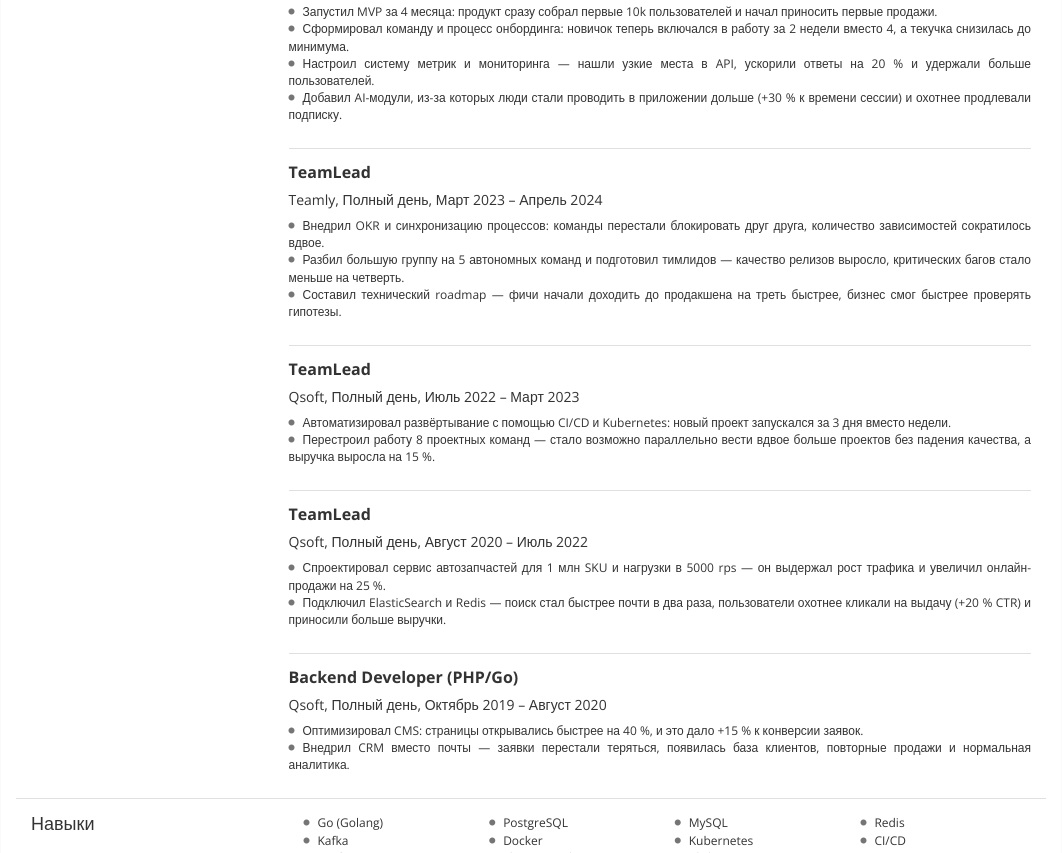
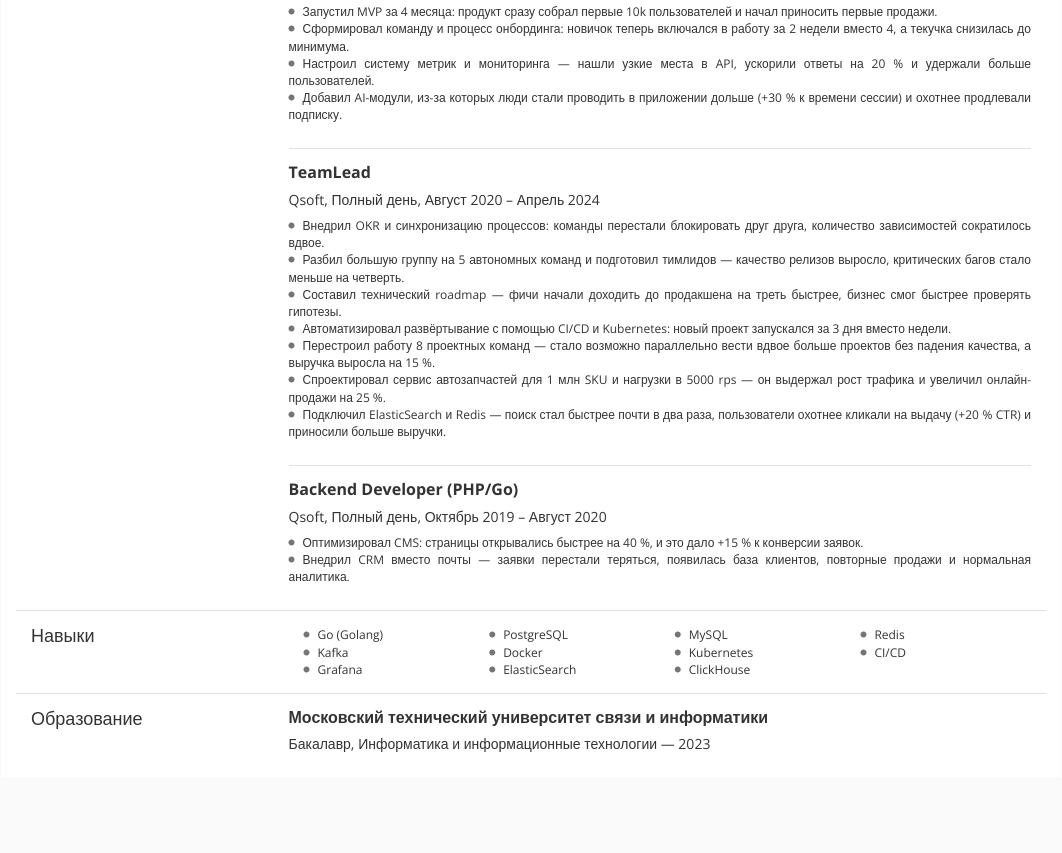
Before and after one commit to loop-lab/loop-lab.github.io, a plain HTML site: page index.html in a window 1280 px wide. Shown: the part 467-1320 px from the top of the page, without its empty margins (109-1171 px from the left). After the commit the page ends 1244 px from the top, so only its background shows below. Drawn offline with nearby package versions, Linux system fonts and the light colour scheme.

Commit message:
add new resume

```diff
--- a/index.html
+++ b/index.html
@@ -87,27 +87,13 @@
 
         <div class="cv-item">
           <h3>TeamLead</h3>
-          <h4>Teamly, Полный день, Март 2023 – Апрель 2024</h4>
+          <h4>Qsoft, Полный день, Август 2020 – Апрель 2024</h4>
           <ul>
             <li>Внедрил OKR и синхронизацию процессов: команды перестали блокировать друг друга, количество зависимостей сократилось вдвое.</li>
             <li>Разбил большую группу на 5 автономных команд и подготовил тимлидов — качество релизов выросло, критических багов стало меньше на четверть.</li>
             <li>Составил технический roadmap — фичи начали доходить до продакшена на треть быстрее, бизнес смог быстрее проверять гипотезы.</li>
-          </ul>
-        </div>
-
-        <div class="cv-item">
-          <h3>TeamLead</h3>
-          <h4>Qsoft, Полный день, Июль 2022 – Март 2023</h4>
-          <ul>
             <li>Автоматизировал развёртывание с помощью CI/CD и Kubernetes: новый проект запускался за 3 дня вместо недели.</li>
             <li>Перестроил работу 8 проектных команд — стало возможно параллельно вести вдвое больше проектов без падения качества, а выручка выросла на 15 %.</li>
-          </ul>
-        </div>
-
-        <div class="cv-item">
-          <h3>TeamLead</h3>
-          <h4>Qsoft, Полный день, Август 2020 – Июль 2022</h4>
-          <ul>
             <li>Спроектировал сервис автозапчастей для 1 млн SKU и нагрузки в 5000 rps — он выдержал рост трафика и увеличил онлайн-продажи на 25 %.</li>
             <li>Подключил ElasticSearch и Redis — поиск стал быстрее почти в два раза, пользователи охотнее кликали на выдачу (+20 % CTR) и приносили больше выручки.</li>
           </ul>
```
